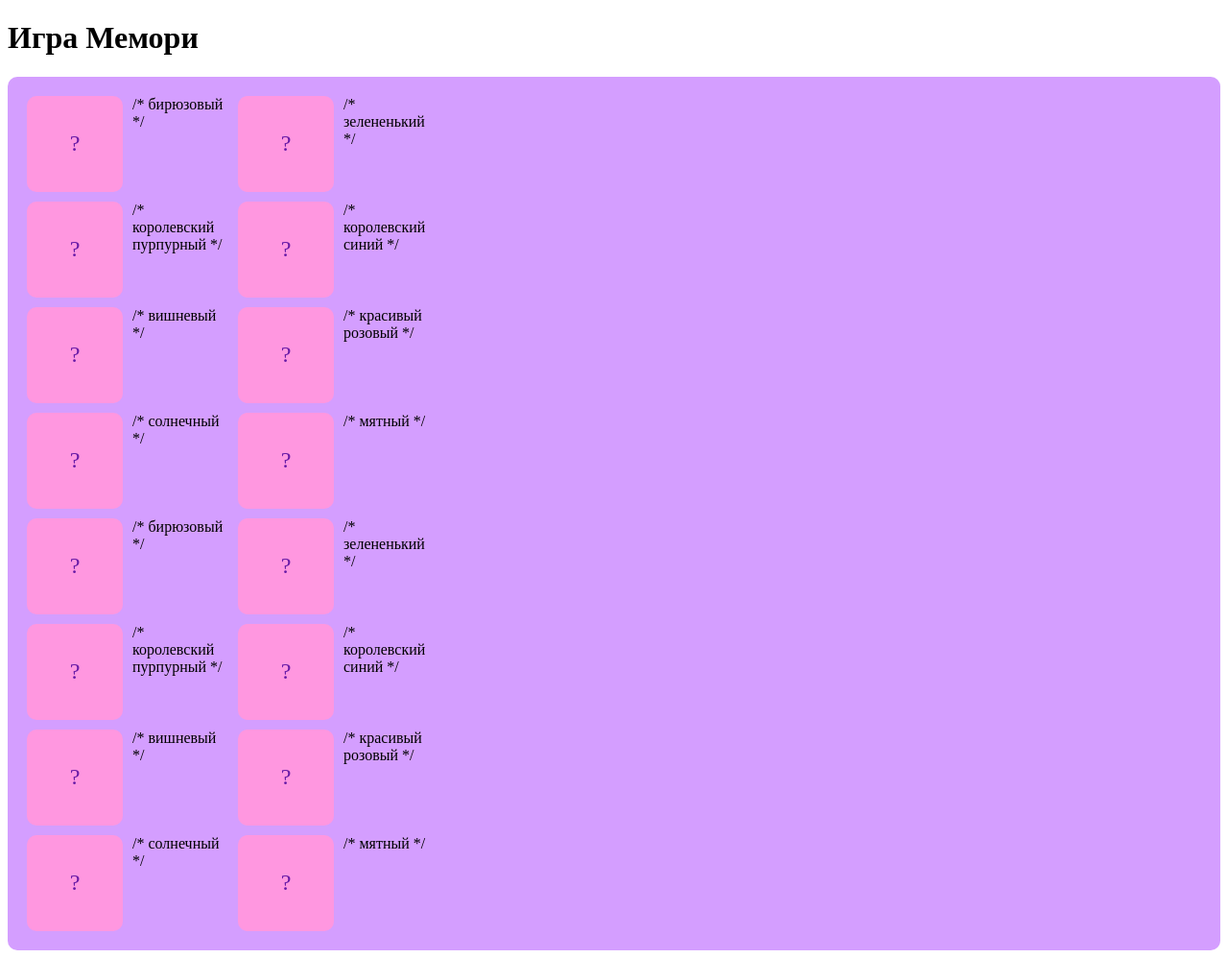
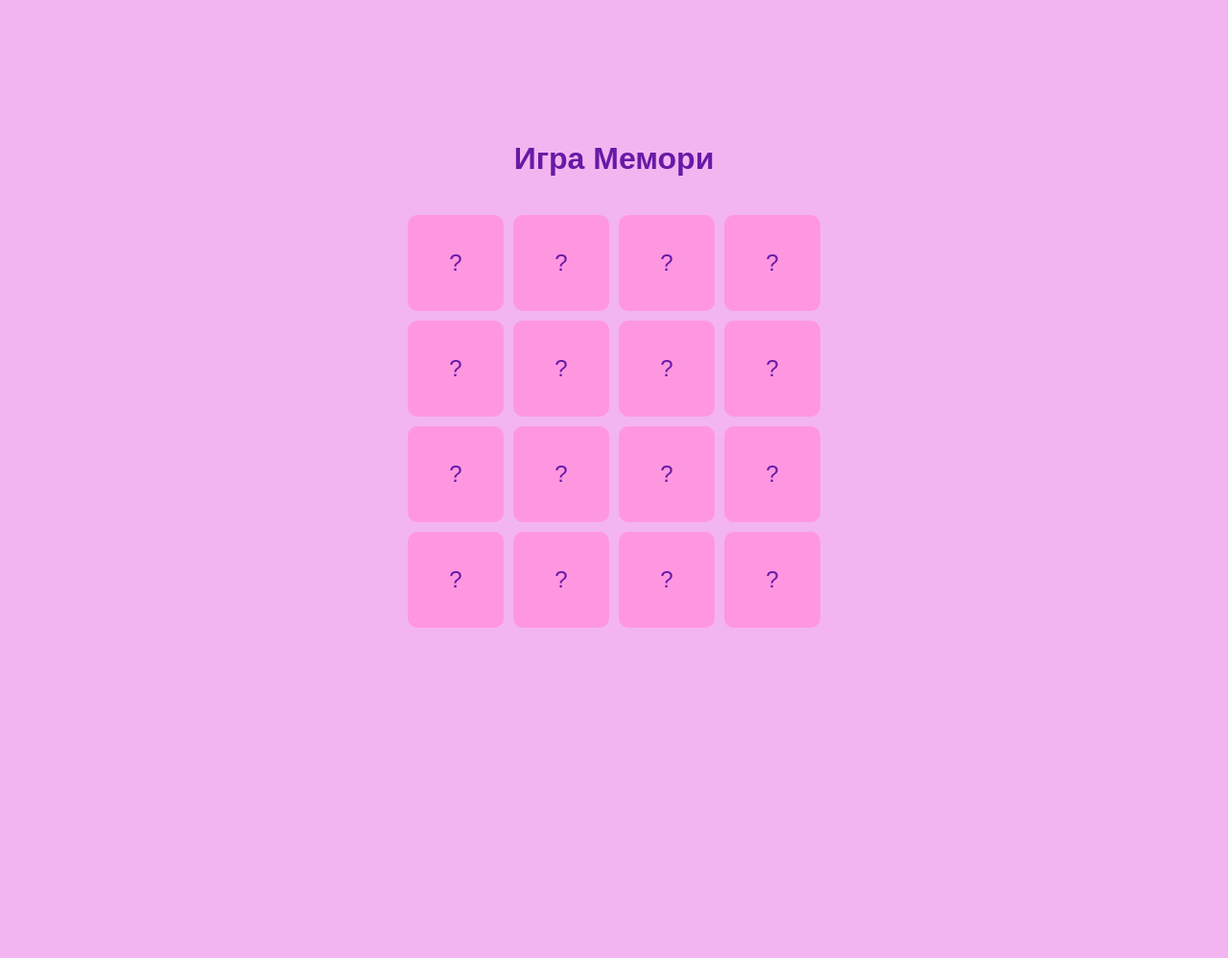
Before and after one commit to Incidio/project-Arcade, a Django app: page /catalog/memory/ in a window 1280 px wide. Shown: the whole page at 96% size. After the commit the page ends 654 px from the top, so only its background shows below. Run offline with Django 5.2, Linux system fonts and the light colour scheme.

Commit message:
Теперь красивая форма

```diff
--- a/catalog/templates/catalog/memory.html
+++ b/catalog/templates/catalog/memory.html
@@ -5,11 +5,27 @@
     <meta name="viewport" content="width=device-width, initial-scale=1.0">
     <title>Игра Мемори</title>
     <style>
+        body {
+            display: flex;
+            flex-direction: column;
+            align-items: center; /* Центрируем всё по горизонтали */
+            justify-content: center; /* Центрируем всё по вертикали */
+            min-height: 100vh; /* Занимаем всю высоту экрана */
+            margin: 0;
+            font-family: Arial, sans-serif;
+            background-color: #f2b5f0; /* Фон всей страницы */
+        }
+
+        h1 {
+            color: #671AA6; /* Цвет текста заголовка */
+            margin-bottom: 20px; /* Отступ снизу */
+        }
+
         .memory-game {
             display: grid;
             grid-template-columns: repeat(4, 100px);
             grid-gap: 10px;
-            background-color: #D49EFF; /* Фон контейнера */
+            background-color: #f2b5f0; /* Фон контейнера */
             padding: 20px; /* Отступы для красоты */
             border-radius: 10px; /* Закругленные углы */
         }
@@ -36,23 +52,23 @@
     <h1>Игра Мемори</h1>
     <div class="memory-game">
         <!-- Карточки с цветами -->
-        <div class="card" data-value="#77dde7">?</div> /* бирюзовый */
-        <div class="card" data-value="#a8e4a0">?</div> /* зелененький */
-        <div class="card" data-value="#7851a9">?</div> /* королевский пурпурный */
-        <div class="card" data-value="#4169e1">?</div> /* королевский синий */
-        <div class="card" data-value="#bf1d4f">?</div> /* вишневый */
-        <div class="card" data-value="#de4c8a">?</div> /* красивый розовый */
-        <div class="card" data-value="#ffef7a">?</div> /* солнечный */
-        <div class="card" data-value="#aaf0d1">?</div> /* мятный */
+        <div class="card" data-value="#77dde7">?</div> <!-- бирюзовый -->
+        <div class="card" data-value="#a8e4a0">?</div> <!-- зелененький -->
+        <div class="card" data-value="#7851a9">?</div> <!-- королевский пурпурный -->
+        <div class="card" data-value="#4169e1">?</div> <!-- королевский синий -->
+        <div class="card" data-value="#bf1d4f">?</div> <!-- вишневый -->
+        <div class="card" data-value="#de4c8a">?</div> <!-- красивый розовый -->
+        <div class="card" data-value="#ffef7a">?</div> <!-- солнечный -->
+        <div class="card" data-value="#aaf0d1">?</div> <!-- мятный -->
         <!-- Пары карточек -->
-        <div class="card" data-value="#77dde7">?</div> /* бирюзовый */
-        <div class="card" data-value="#a8e4a0">?</div> /* зелененький */
-        <div class="card" data-value="#7851a9">?</div> /* королевский пурпурный */
-        <div class="card" data-value="#4169e1">?</div> /* королевский синий */
-        <div class="card" data-value="#bf1d4f">?</div> /* вишневый */
-        <div class="card" data-value="#de4c8a">?</div> /* красивый розовый */
-        <div class="card" data-value="#ffef7a">?</div> /* солнечный */
-        <div class="card" data-value="#aaf0d1">?</div> /* мятный */
+        <div class="card" data-value="#77dde7">?</div> <!-- бирюзовый -->
+        <div class="card" data-value="#a8e4a0">?</div> <!-- зелененький -->
+        <div class="card" data-value="#7851a9">?</div> <!-- королевский пурпурный -->
+        <div class="card" data-value="#4169e1">?</div> <!-- королевский синий -->
+        <div class="card" data-value="#bf1d4f">?</div> <!-- вишневый -->
+        <div class="card" data-value="#de4c8a">?</div> <!-- красивый розовый -->
+        <div class="card" data-value="#ffef7a">?</div> <!-- солнечный -->
+        <div class="card" data-value="#aaf0d1">?</div> <!-- мятный -->
     </div>
 
     <script>
@@ -62,25 +78,25 @@
 
         cards.forEach(card => {
             card.addEventListener('click', () => {
-                //Проверяем, можно ли перевернуть карту
+                // Проверяем, можно ли перевернуть карту
                 if (flippedCards.length < 2 && !flippedCards.includes(card) && !matchedCards.includes(card)) {
-                    //Устанавливаем цвет фона карты
+                    // Устанавливаем цвет фона карты
                     card.style.backgroundColor = card.getAttribute('data-value');
-                    card.textContent = ''; //Убираем текст
+                    card.textContent = ''; // Убираем текст
                     card.classList.add('flipped');
-                    flippedCards.push(card); //Добавляем карту в массив перевернутых
+                    flippedCards.push(card); // Добавляем карту в массив перевернутых
 
-                    //Если перевернуто две карты
+                    // Если перевернуто две карты
                     if (flippedCards.length === 2) {
                         const [card1, card2] = flippedCards;
 
-                        //Проверяем, совпадают ли карты
+                        // Проверяем, совпадают ли карты
                         if (card1.getAttribute('data-value') === card2.getAttribute('data-value')) {
-                            //Если совпадают, добавляем их в массив сопоставленных
+                            // Если совпадают, добавляем их в массив сопоставленных
                             matchedCards.push(card1, card2);
-                            flippedCards = []; //Очищаем массив перевернутых
+                            flippedCards = []; // Очищаем массив перевернутых
                         } else {
-                            //Если не совпадают, через 1 секунду скрываем карты
+                            // Если не совпадают, через 1 секунду скрываем карты
                             setTimeout(() => {
                                 card1.style.backgroundColor = '#FF97E0'; // Возвращаем исходный цвет
                                 card2.style.backgroundColor = '#FF97E0';
@@ -88,7 +104,7 @@
                                 card2.textContent = '?';
                                 card1.classList.remove('flipped');
                                 card2.classList.remove('flipped');
-                                flippedCards = []; //Очищаем массив перевернутых
+                                flippedCards = []; // Очищаем массив перевернутых
                             }, 1000);
                         }
                     }
```
